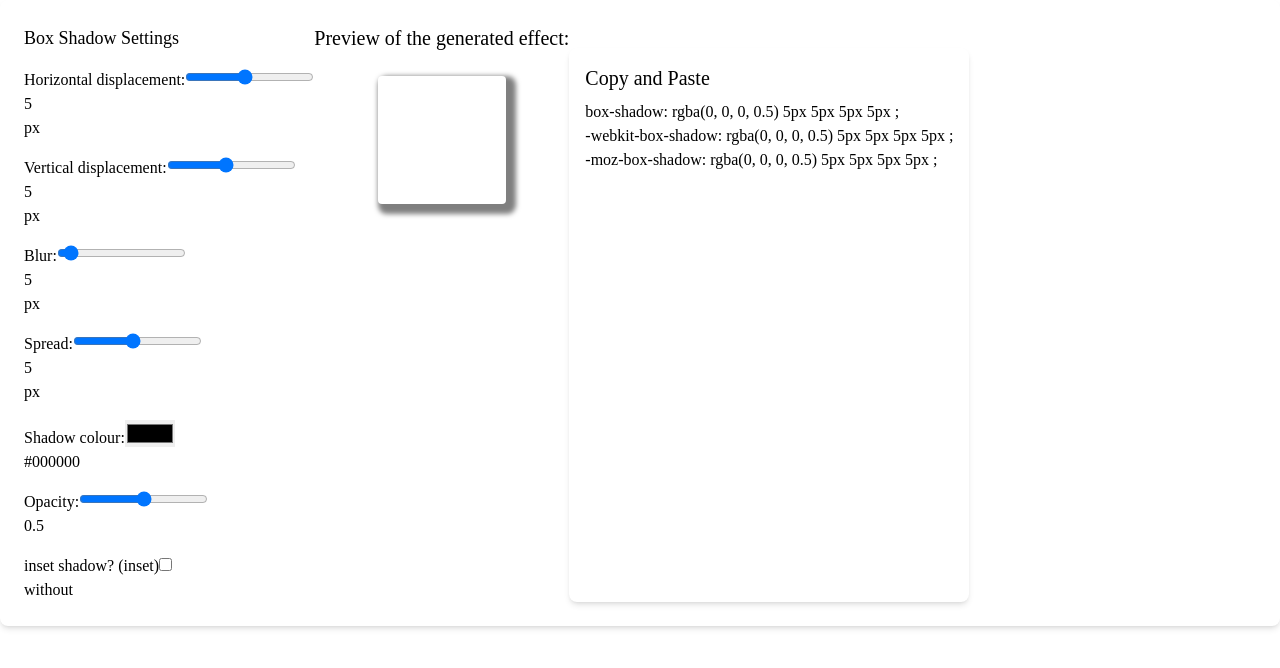
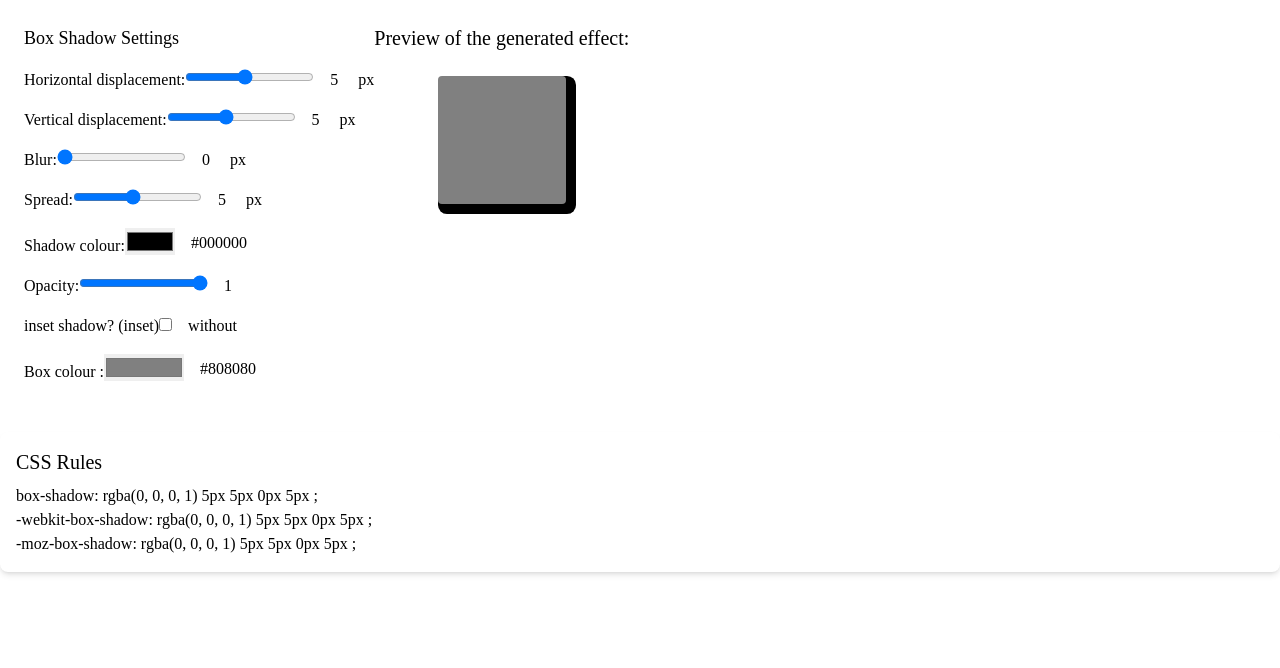
Before and after one commit to derickferreira/utility-tools, a React (Vite) app in the folder box_shadow_react_ts/: page / in a window 1280 px wide. Shown: the top 668 px of the page. Built offline with nearby package versions, Linux system fonts and the light colour scheme.

Commit message:
finished, but I can improve it in the future

```diff
--- a/box_shadow_react_ts/src/components/BoxShadowGenerator.tsx
+++ b/box_shadow_react_ts/src/components/BoxShadowGenerator.tsx
@@ -4,10 +4,10 @@ import { useState, useEffect } from "react";
 const BoxShadowGenerator = () => {
   const [horizontal, setHorizontal] = useState<number>(5);
   const [vertical, setVertical] = useState<number>(5);
-  const [blur, setBlur] = useState<number>(5);
+  const [blur, setBlur] = useState<number>(0);
   const [spread, setSpread] = useState<number>(5);
   const [colour, setColour] = useState<string>("#000000");
-  const [opacity, setOpacity] = useState<number>(0.5);
+  const [opacity, setOpacity] = useState<number>(1);
   const [inset, setInset] = useState<boolean>(false);
   const [colourBox, setColourBox] = useState<string>("#808080");
   const [boxShadow, setBoxShadow] = useState<string>("");
@@ -31,17 +31,17 @@ const BoxShadowGenerator = () => {
   };
 
   return (
-    <div
-      id="box_shadow_generator"
-      className="p-6 bg-white rounded-lg shadow-md flex"
-    >
+    <>
+      <div id="box_shadow_generator" className="p-6 bg-white rounded-lg flex">
         <div id="controls_container" className="space-y-4">
           <h2 className="text-lg">Box Shadow Settings</h2>
           <div className="form_control">
             <div className="range_input">
               <label htmlFor="horizontal">Horizontal displacement:</label>
               <input
-              onChange={(event) => setHorizontal(parseInt(event.target.value))}
+                onChange={(event) =>
+                  setHorizontal(parseInt(event.target.value))
+                }
                 value={horizontal}
                 type="range"
                 name="horizontal"
@@ -199,20 +199,44 @@ const BoxShadowGenerator = () => {
               />
             </div>
           </div>
+          <div className="form_control">
+            <div className="range_input">
+              <label htmlFor="boxColour">Box colour :</label>
+              <input
+                onChange={(event) => setColourBox(event.target.value)}
+                value={colourBox}
+                type="color"
+                name="boxColour"
+                id="boxColour"
+                min="-75"
+                max="100"
+              />
+            </div>
+            <div className="reference_input">
+              <input
+                value={colourBox}
+                type="text"
+                name="colourBox_value"
+                id="colourBox_value"
+                readOnly
+              />
+            </div>
+          </div>
         </div>
         <div id="preview" className="flex flex-col items-center">
           <h2 className="text-xl">Preview of the generated effect:</h2>
           <div
             id="box"
             className="mt-6 w-32 h-32 rounded"
-          style={{ boxShadow, backgroundColor: "" }}
+            style={{ boxShadow, backgroundColor: colourBox }}
           ></div>
+        </div>
       </div>
       <div
         id="generated_rule"
         className="mt-6 p-4 bg-white rounded-lg shadow-md"
       >
-        <h2 className="text-xl">Copy and Paste</h2>
+        <h2 className="text-xl">CSS Rules</h2>
         <div id="rules_area" className="mt-2">
           <div id="rule">
             box-shadow: <span>{boxShadow}</span>;
@@ -225,7 +249,7 @@ const BoxShadowGenerator = () => {
           </div>
         </div>
       </div>
-    </div>
+    </>
   );
 };
 
--- a/box_shadow_react_ts/src/index.css
+++ b/box_shadow_react_ts/src/index.css
@@ -5,3 +5,22 @@
 * {
   font-family: "Rubik";
 }
+
+.form_control {
+  @apply flex gap-4;
+}
+
+.reference_input input[type="text"] {
+  @apply w-7;
+}
+
+#boxColour,
+#inset_value,
+#colour_value,
+#colourBox_value {
+  @apply w-20;
+}
+
+.reference_input {
+  @apply flex;
+}
--- a/box_shadow_react_ts/tailwind.config.js
+++ b/box_shadow_react_ts/tailwind.config.js
@@ -2,6 +2,7 @@
 export default {
   content: ["./index.html", "./src/**/*.{js,ts,jsx,tsx}"],
   theme: {
+
     extend: {},
   },
   plugins: [],
```
Lines whose indentation alone changed are shown as unchanged.
